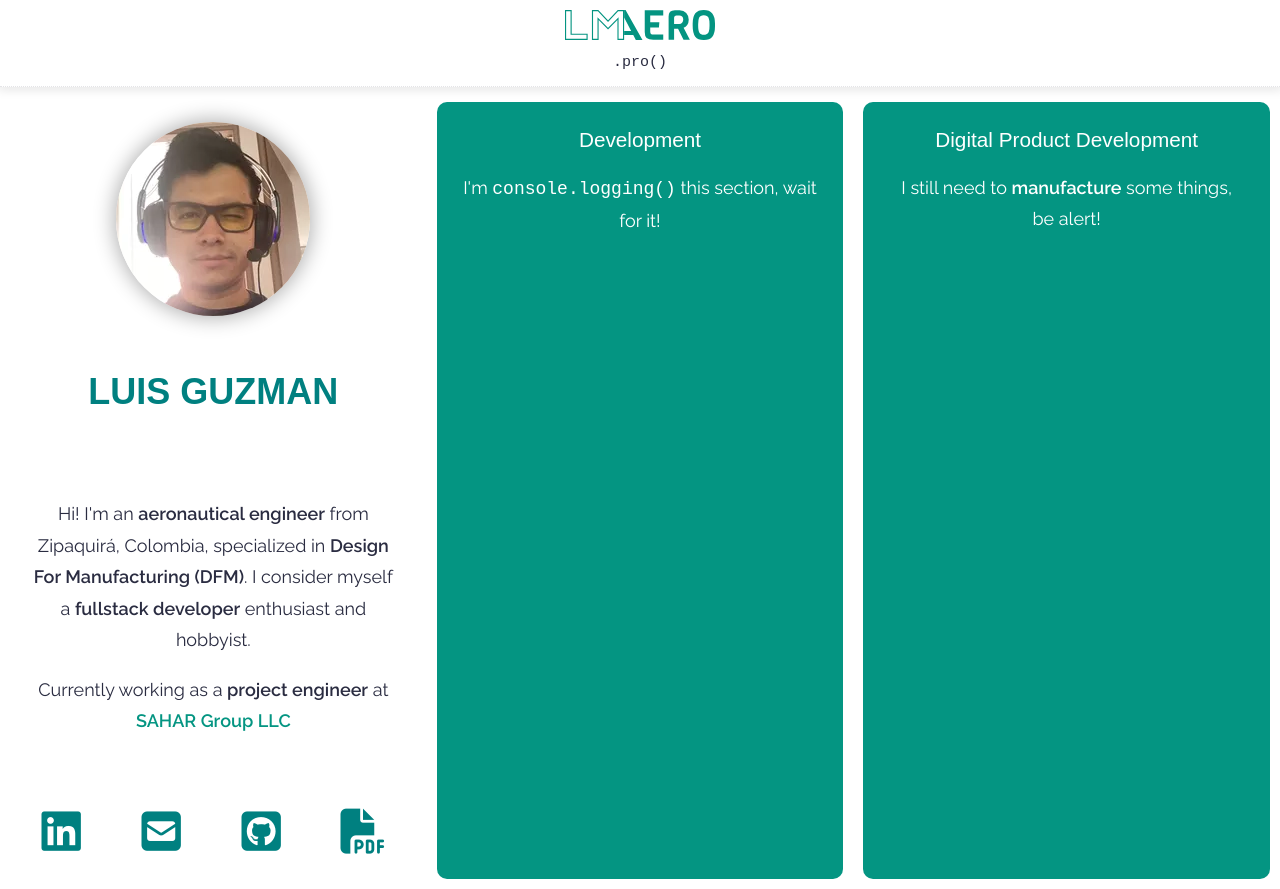
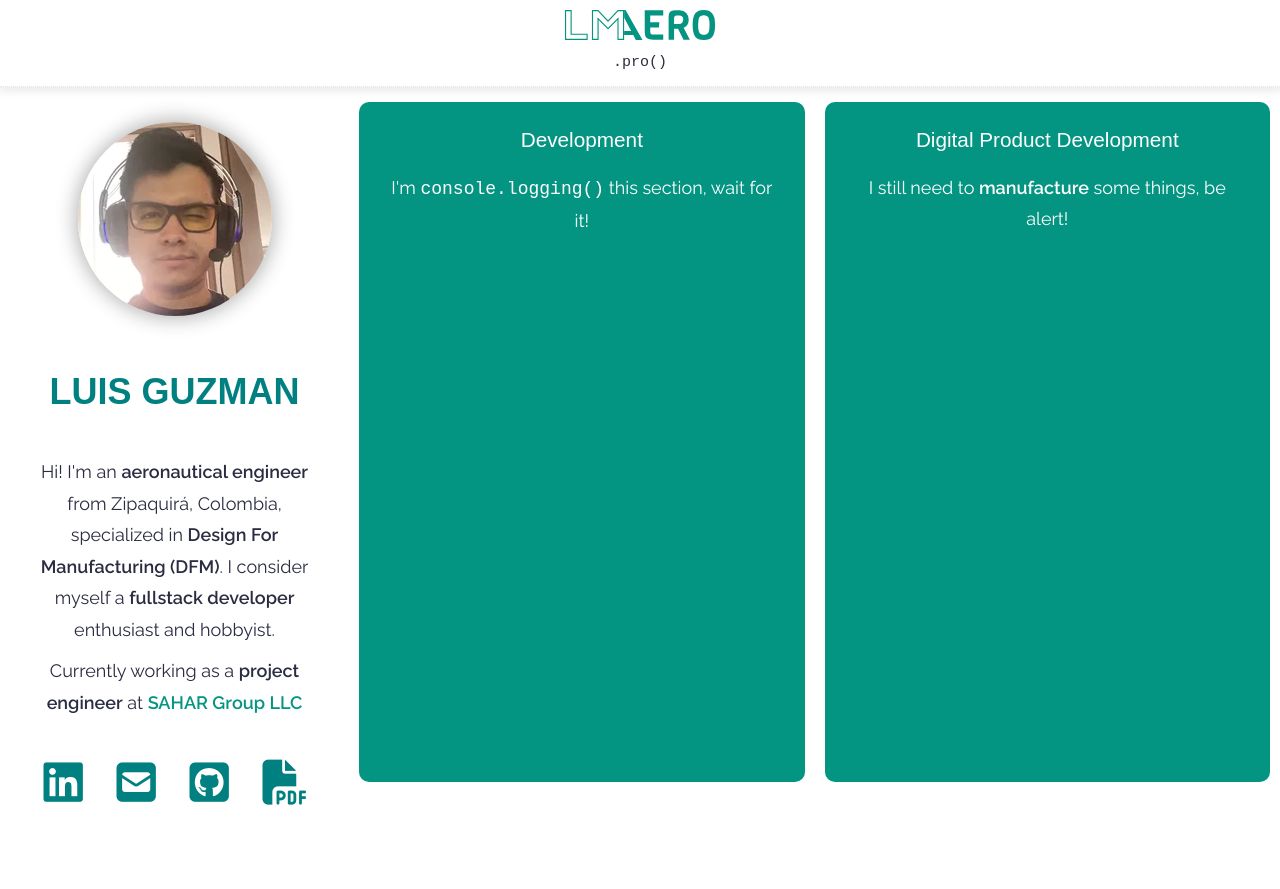
Before and after one commit to lmaero/lmaero.github.io, a website built with Parcel: page index.html in a window 1280 px wide. After the commit the page ends 807 px from the top, so only its background shows below. Built offline with nearby package versions, Linux system fonts and the light colour scheme; a web font is replaced by a local one.

Commit message:
Fix overflow caused by wrappers

```diff
--- a/src/styles/styles.css
+++ b/src/styles/styles.css
@@ -171,6 +171,7 @@
   display: flex;
   justify-content: space-between;
   margin-top: 2rem;
+  max-width: 25rem;
   min-width: 6rem;
   width: 80%;
 }
@@ -180,6 +181,7 @@
   font-size: 3rem;
   transform: scale(1.5);
   transition: all 0.3s ease-in-out;
+  line-height: 1;
 }
 
 .hero__contact-link:hover {
@@ -248,7 +250,7 @@
     grid-template-areas:
       'header header header'
       'hero dev dpd'; /* DEV=DEVELOPMENT && DPD=DIGITAL PRODUCT DEVELOPMENT */
-    grid-template-columns: repeat(3, 1fr);
+    grid-template-columns: 0.75fr repeat(2, 1fr);
   }
 
   .header {
@@ -260,11 +262,25 @@
   .hero {
     display: flex;
     grid-area: hero;
+    height: calc(85vh);
+  }
+
+  .hero__title {
+    margin-bottom: 0;
+  }
+
+  .hero__description {
+    margin-top: 0;
   }
 
   .hero__contact-wrapper {
     flex-direction: row;
+    margin-top: 0;
     width: 90%;
+  }
+
+  .experience {
+    height: calc(85vh);
   }
 
   .experience__dev {
```
